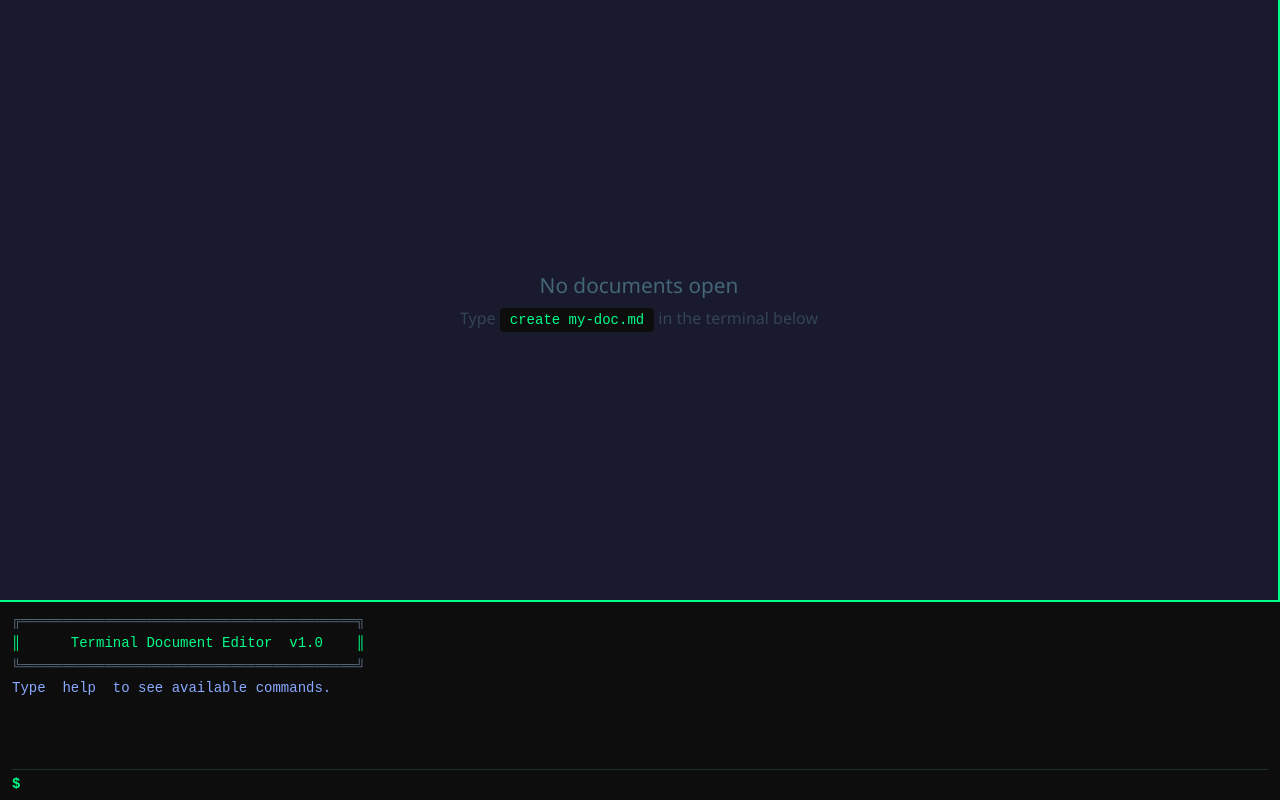
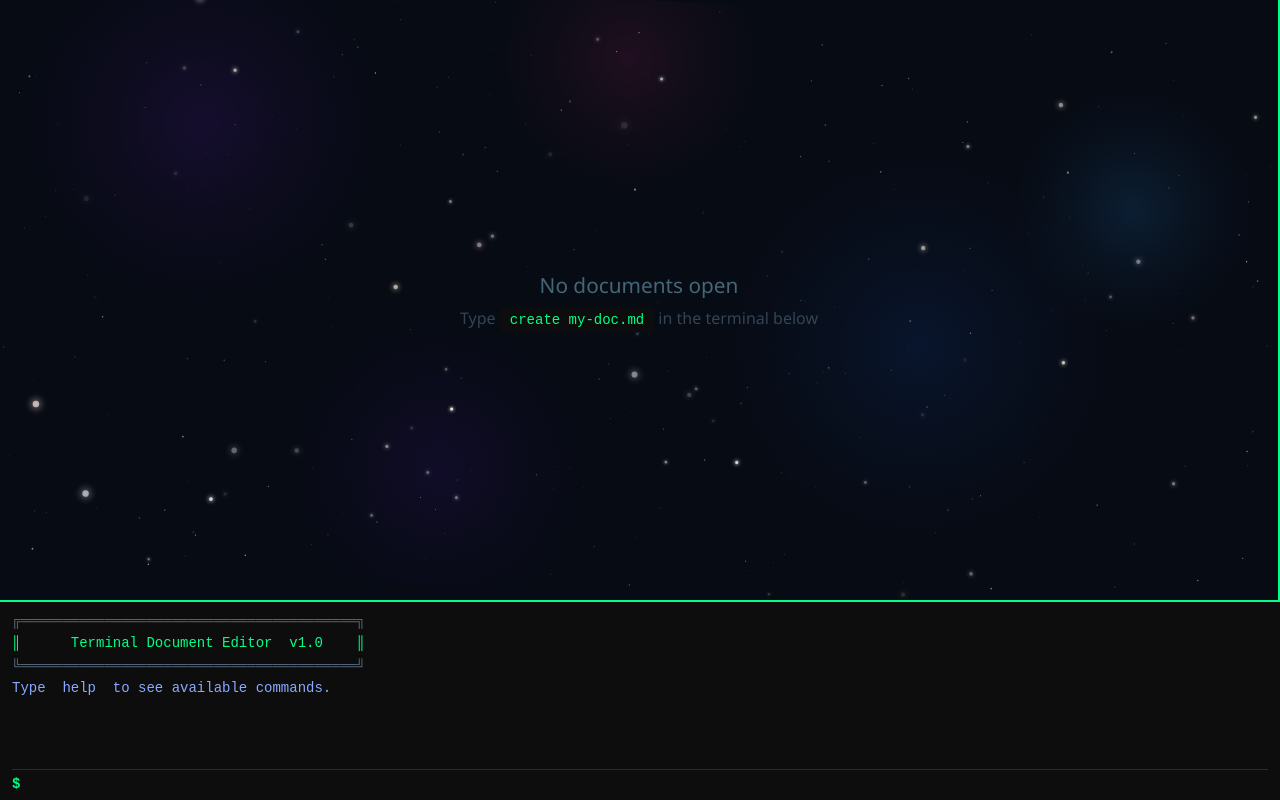
Before and after one commit to zyuxuan0115/cmdline-blog, a website: page index.html in a window 1280 px wide. Drawn offline with nearby package versions, Linux system fonts and the light colour scheme.

Commit message:
add backgound

```diff
--- a/app.js
+++ b/app.js
@@ -748,6 +748,152 @@ function updatePrompt(email) {
   promptEl.textContent = email ? `${email} $ ` : '$ ';
 }
 
+// ─── Space Background ─────────────────────────────────────────────────────────
+
+(function () {
+  const canvas = document.getElementById('space-bg');
+  const ctx    = canvas.getContext('2d');
+
+  const NEBULAE = [
+    { rx: 0.15, ry: 0.25, r: 0.30, color: [120,  30, 220] },
+    { rx: 0.72, ry: 0.55, r: 0.32, color: [ 20,  90, 210] },
+    { rx: 0.48, ry: 0.10, r: 0.22, color: [200,  40, 110] },
+    { rx: 0.88, ry: 0.30, r: 0.20, color: [ 40, 160, 255] },
+    { rx: 0.35, ry: 0.80, r: 0.25, color: [ 80,  20, 180] },
+  ];
+
+  let stars = [];
+  const shooters = [];
+
+  function resize() {
+    canvas.width  = canvas.offsetWidth;
+    canvas.height = canvas.offsetHeight;
+    buildStars();
+  }
+
+  function buildStars() {
+    stars = [];
+    const n = Math.floor(canvas.width * canvas.height / 1800);
+    for (let i = 0; i < n; i++) {
+      const size = Math.random() < 0.04 ? Math.random() * 2 + 1.5   // bright giant
+                 : Math.random() < 0.15 ? Math.random() * 1 + 0.8   // medium
+                 : Math.random() * 0.6 + 0.2;                        // dim
+      stars.push({
+        x:      Math.random() * canvas.width,
+        y:      Math.random() * canvas.height,
+        size,
+        base:   Math.random() * 0.5 + (size > 1.5 ? 0.6 : 0.2),
+        speed:  Math.random() * 1.2 + 0.2,
+        phase:  Math.random() * Math.PI * 2,
+        hue:    [0, 210, 220, 40][Math.floor(Math.random() * 4)], // white/blue/cyan/warm
+      });
+    }
+  }
+
+  function spawnShooter() {
+    const angle = (Math.PI / 5) + (Math.random() - 0.5) * 0.4;
+    shooters.push({
+      x:       Math.random() * canvas.width * 0.75,
+      y:       Math.random() * canvas.height * 0.55,
+      vx:      Math.cos(angle) * (7 + Math.random() * 5),
+      vy:      Math.sin(angle) * (7 + Math.random() * 5),
+      trail:   60 + Math.random() * 60,
+      life:    1,
+    });
+  }
+
+  const ROT_SPEED = 0.012; // radians per second — full rotation ~8.7 min
+
+  function draw(ts) {
+    const t   = ts / 1000;
+    const cx  = canvas.width  / 2;
+    const cy  = canvas.height / 2;
+    const rot = t * ROT_SPEED;
+
+    ctx.clearRect(0, 0, canvas.width, canvas.height);
+
+    // Deep-space background
+    ctx.fillStyle = '#070b14';
+    ctx.fillRect(0, 0, canvas.width, canvas.height);
+
+    // ── Rotating layer (nebulae + stars) ──────────────────────────────────────
+    ctx.save();
+    ctx.translate(cx, cy);
+    ctx.rotate(rot);
+    ctx.translate(-cx, -cy);
+
+    // Nebulae
+    NEBULAE.forEach(n => {
+      const [r, g, b] = n.color;
+      const nx = n.rx * canvas.width;
+      const ny = n.ry * canvas.height;
+      const radius = n.r * Math.min(canvas.width, canvas.height);
+      const grd = ctx.createRadialGradient(nx, ny, 0, nx, ny, radius);
+      grd.addColorStop(0,   `rgba(${r},${g},${b},0.13)`);
+      grd.addColorStop(0.5, `rgba(${r},${g},${b},0.05)`);
+      grd.addColorStop(1,   `rgba(${r},${g},${b},0)`);
+      ctx.fillStyle = grd;
+      ctx.fillRect(0, 0, canvas.width, canvas.height);
+    });
+
+    // Stars
+    stars.forEach(s => {
+      const opacity = s.base * (0.55 + 0.45 * Math.sin(t * s.speed + s.phase));
+      ctx.globalAlpha = opacity;
+      if (s.size > 1.2) {
+        const glow = ctx.createRadialGradient(s.x, s.y, 0, s.x, s.y, s.size * 4);
+        glow.addColorStop(0, `hsla(${s.hue},80%,95%,0.6)`);
+        glow.addColorStop(1, 'transparent');
+        ctx.fillStyle = glow;
+        ctx.beginPath();
+        ctx.arc(s.x, s.y, s.size * 4, 0, Math.PI * 2);
+        ctx.fill();
+      }
+      ctx.fillStyle = `hsl(${s.hue},60%,92%)`;
+      ctx.beginPath();
+      ctx.arc(s.x, s.y, s.size, 0, Math.PI * 2);
+      ctx.fill();
+    });
+    ctx.globalAlpha = 1;
+
+    ctx.restore();
+    // ── End rotating layer ────────────────────────────────────────────────────
+
+    // Shooting stars (not rotated — they streak across the screen naturally)
+    for (let i = shooters.length - 1; i >= 0; i--) {
+      const s = shooters[i];
+      s.x += s.vx;
+      s.y += s.vy;
+      s.life -= 1 / (s.trail / Math.hypot(s.vx, s.vy));
+      if (s.life <= 0 || s.x > canvas.width + 100 || s.y > canvas.height + 100) {
+        shooters.splice(i, 1); continue;
+      }
+      const tailLen = 18;
+      const grad = ctx.createLinearGradient(s.x, s.y, s.x - s.vx * tailLen, s.y - s.vy * tailLen);
+      grad.addColorStop(0,   `rgba(255,255,255,${s.life * 0.9})`);
+      grad.addColorStop(0.4, `rgba(180,210,255,${s.life * 0.4})`);
+      grad.addColorStop(1,   'rgba(180,210,255,0)');
+      ctx.strokeStyle = grad;
+      ctx.lineWidth = 1.5;
+      ctx.beginPath();
+      ctx.moveTo(s.x, s.y);
+      ctx.lineTo(s.x - s.vx * tailLen, s.y - s.vy * tailLen);
+      ctx.stroke();
+    }
+
+    requestAnimationFrame(draw);
+  }
+
+  window.addEventListener('resize', resize);
+  resize();
+  // Spawn a shooter every ~1.2s; occasionally fire 2 at once
+  setInterval(() => {
+    spawnShooter();
+    if (Math.random() < 0.3) spawnShooter();
+  }, 1200);
+  requestAnimationFrame(draw);
+})();
+
 // ─── Init ─────────────────────────────────────────────────────────────────────
 
 printBanner();
--- a/index.html
+++ b/index.html
@@ -11,6 +11,7 @@
 <body>
   <div id="desktop">
     <div id="main-area">
+      <canvas id="space-bg"></canvas>
       <div id="windows-container"></div>
       <div id="help-sidebar">
         <div id="help-sidebar-header">
--- a/style.css
+++ b/style.css
@@ -6,7 +6,7 @@
 
 body {
   font-family: 'Segoe UI', system-ui, sans-serif;
-  background: #1a1a2e;
+  background: #070b14;
   height: 100vh;
   overflow: hidden;
 }
@@ -22,16 +22,27 @@ body {
   flex: 1;
   display: flex;
   overflow: hidden;
+  position: relative;
+}
+
+#space-bg {
+  position: absolute;
+  inset: 0;
+  width: 100%;
+  height: 100%;
+  z-index: 0;
 }
 
 #windows-container {
   flex: 1;
   position: relative;
   overflow: hidden;
+  z-index: 1;
 }
 
 /* Help Sidebar */
 #help-sidebar {
+  z-index: 1;
   width: 0;
   background: #0d1117;
   border-left: 2px solid #00ff88;
```
